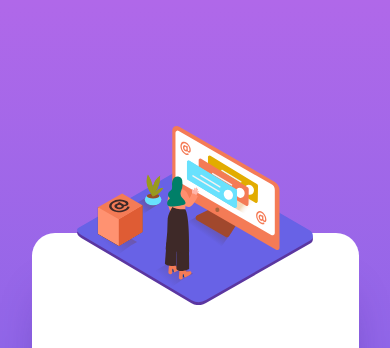
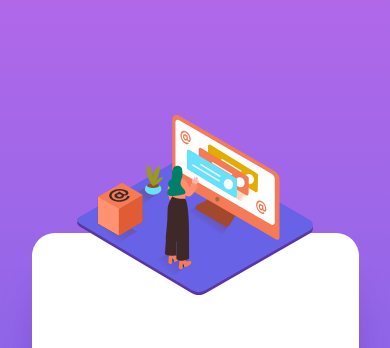
Before and after one commit to Ani-Gamtsemlidze/accordion-card, a plain HTML site: page index.html in a window 390 px wide. Shown: the top 348 px of the page. Drawn offline with Linux system fonts and the light colour scheme.

Commit message:
respo-lastchanges

```diff
--- a/index.scss
+++ b/index.scss
@@ -48,7 +48,6 @@
 }
     .card-image{
         width: 371.69px;
-        flex: 0 0 371.69px;
         position: relative;
         background-image: url(./images/bg-pattern-desktop.svg);
         background-position: 100% 70%;
@@ -159,8 +158,7 @@
                 overflow: unset;
                 background: none;
                 position: absolute;
-                top: -20%;
-                transform: translateY(-27px);
+                top: -24%;
                 .woman-desktop{
                 display: none;
 
@@ -172,7 +170,6 @@
             width: 100%;
             object-fit: contain;
             height: 100%;
-            transform: translateY(18px);
 
 
           }
```
Also changed, not shown: index.css, 1 other file.
